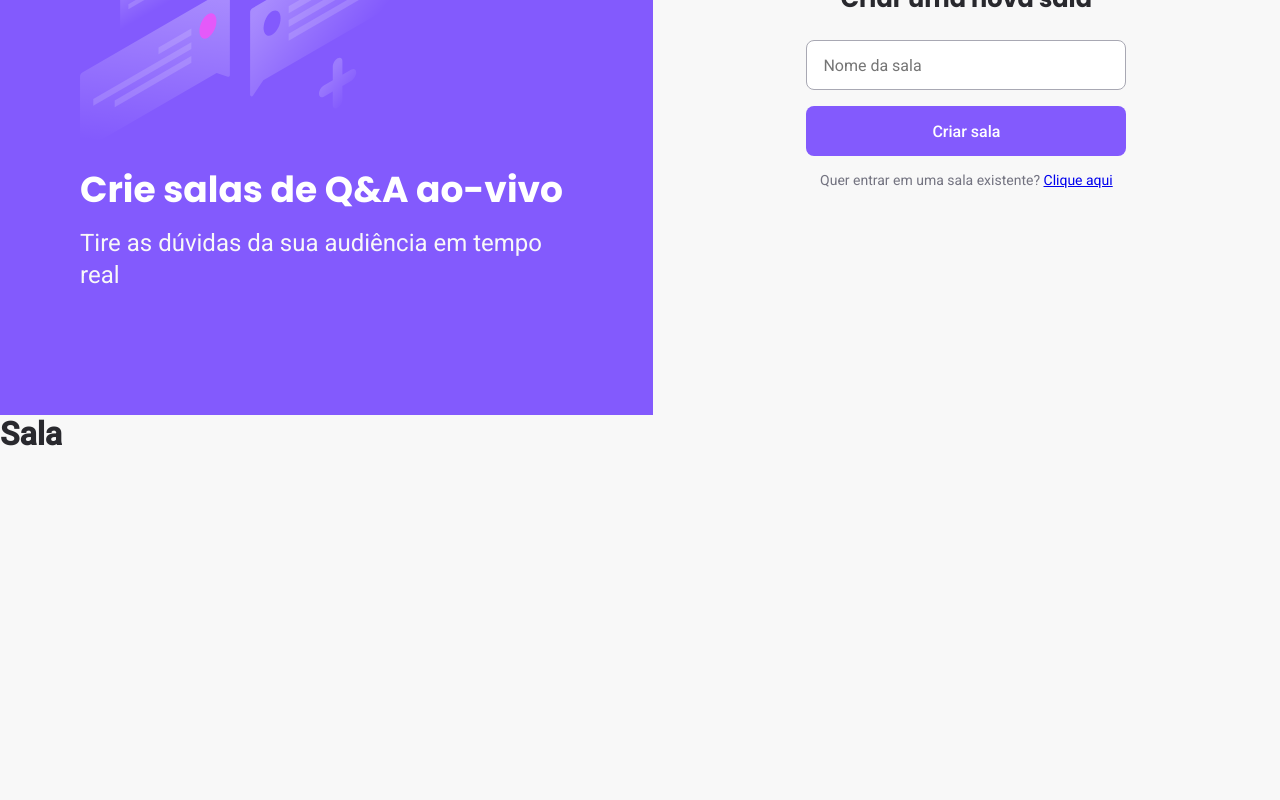
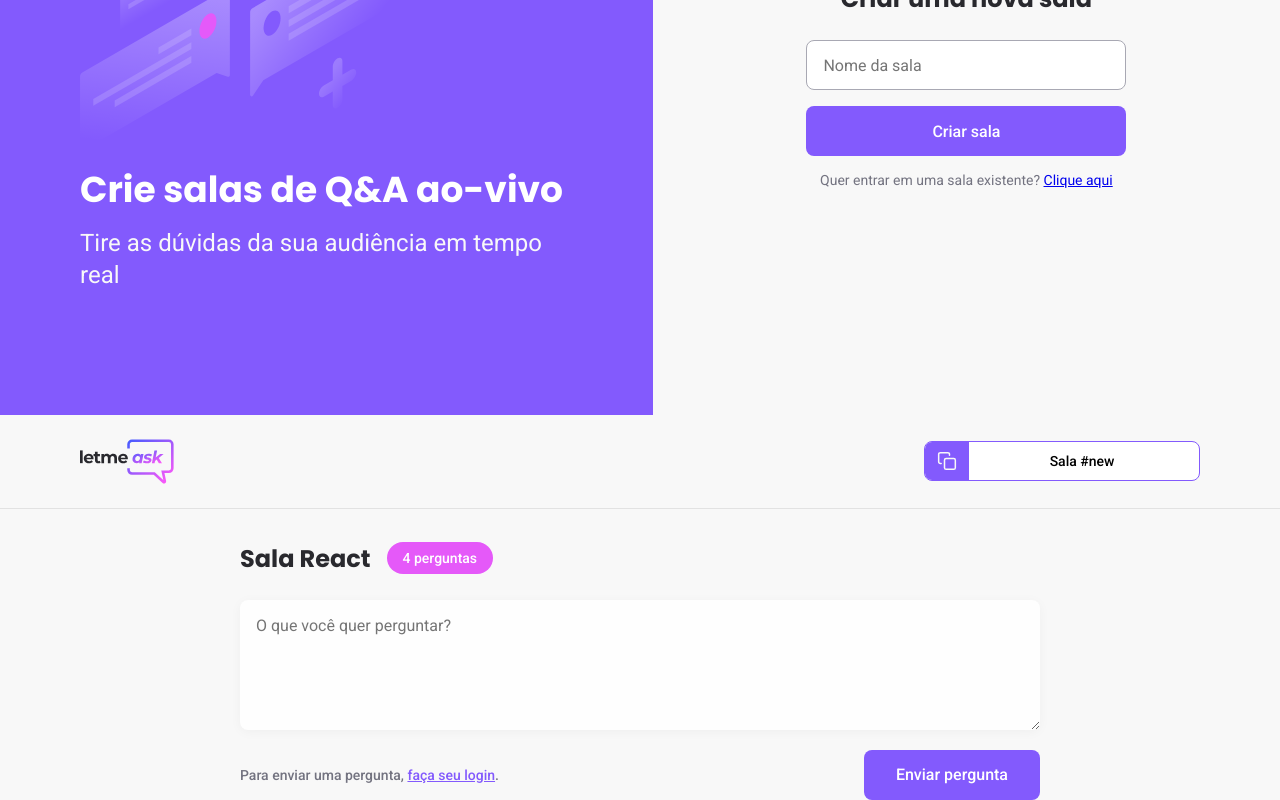
Before and after one commit to diogosilvasantana/rocketseat-nlw-06-together, a React (Create React App) app: page /rooms/new in a window 1280 px wide. Shown: the part 385-1185 px from the top of the page. Before the commit the page ends 838 px from the top, so only its background shows below. Built offline with nearby package versions, Linux system fonts and the light colour scheme; no server answers.

Commit message:
Metade aula 3 (01:01:46)

```diff
--- /dev/null
+++ b/src/components/RoomCode.tsx
@@ -0,0 +1,22 @@
+import copyImg from '../assets/images/copy.svg';
+
+import '../styles/room-code.scss';
+
+type RoomCodeProps = {
+  code: string;
+}
+
+export function RoomCode(props: RoomCodeProps) {
+  function copyRoomCodeToClipboard() {
+    navigator.clipboard.writeText(props.code)
+  }
+
+  return (
+    <button className="room-code" onClick={copyRoomCodeToClipboard}>
+      <div>
+        <img src={copyImg} alt="" />
+      </div>
+      <span> Sala #{props.code}</span>
+    </button>
+  )
+}
--- a/src/pages/Home.tsx
+++ b/src/pages/Home.tsx
@@ -1,4 +1,5 @@
 import { useHistory } from 'react-router-dom';
+import { database } from '../services/firebase';
 
 import illustrationImg from '../assets/images/illustration.svg';
 import logoImg from '../assets/images/logo.svg';
@@ -7,16 +8,36 @@
 import '../styles/auth.scss';
 import { Button } from '../components/Button';
 import { useAuth } from '../hooks/useAuth';
+import { FormEvent, useState } from 'react';
 
 export function Home() {
   const history = useHistory();
   const { user, signInWithGoogle } = useAuth();
+  const [roomCode, setRoomCode] = useState('');
 
   async function handleCreateRoom() {
     if (!user) {
       await signInWithGoogle();
     }
     history.push('/rooms/new');
+  }
+
+  async function handleJoinRoom(event: FormEvent) {
+    event.preventDefault();
+
+    if (roomCode.trim() === '') {
+      return;
+    }
+
+    const roomRef = await database.ref(`rooms/${roomCode}`).get();
+
+    if (!roomRef.exists()) {
+      alert('Room does not exists.');
+      return;
+    }
+
+    history.push(`rooms/${roomCode}`);
+
   }
 
   return (
@@ -35,10 +56,12 @@
             Crie sua sala com o Google
           </button>
           <div className="separator">ou entre em uma sala</div>
-          <form>
+          <form onSubmit={handleJoinRoom}>
             <input
               type="text"
               placeholder="Digite o código da sala"
+              onChange={event => setRoomCode(event.target.value)}
+              defaultValue={roomCode}
             />
             <Button type="submit">
               Entrar na sala
--- a/src/pages/NewRoom.tsx
+++ b/src/pages/NewRoom.tsx
@@ -1,4 +1,4 @@
-import { Link } from 'react-router-dom';
+import { Link, useHistory } from 'react-router-dom';
 
 import { FormEvent, useState } from 'react';
 
@@ -14,7 +14,7 @@
 
 export function NewRoom() {
   const { user } = useAuth();
-
+  const history = useHistory();
   const [newRoom, setNewRoom] = useState('');
 
   async function handleCreateRoom(event: FormEvent) {
@@ -30,6 +30,8 @@
       title: newRoom,
       authorId: user?.id
     })
+
+    history.push(`/rooms/${firebaseRoom.key}`)
   }
 
   return (
@@ -49,7 +51,7 @@
               type="text"
               placeholder="Nome da sala"
               onChange={event => setNewRoom(event.target.value)}
-              value={newRoom}
+              defaultValue={newRoom}
             />
             <Button type="submit">
               Criar sala
--- a/src/pages/Room.tsx
+++ b/src/pages/Room.tsx
@@ -1,5 +1,45 @@
+import { useParams } from 'react-router-dom'
+
+import logoImg from '../assets/images/logo.svg';
+import { Button } from '../components/Button';
+import { RoomCode } from '../components/RoomCode';
+
+import '../styles/room.scss';
+
+type RoomParams = {
+  id: string;
+}
+
 export function Room() {
+  const params = useParams<RoomParams>();
+
   return (
-    <h1>Sala</h1>
+    <div id="page-room">
+      <header>
+        <div className="content">
+          <img src={logoImg} alt="Letmeask" />
+          <RoomCode code={params.id}/>
+        </div>
+      </header>
+
+      <main>
+        <div className="room-title">
+          <h1>Sala React</h1>
+          <span>4 perguntas</span>
+        </div>
+
+        <form>
+          <textarea
+            placeholder="O que você quer perguntar?"
+          />
+
+          <div className="form-footer">
+            <span>Para enviar uma pergunta, <button>faça seu login</button>.</span>
+            <Button type="submit">Enviar pergunta</Button>
+          </div>
+
+        </form>
+      </main>
+    </div>
   )
 }
--- a/src/styles/button.scss
+++ b/src/styles/button.scss
@@ -1,5 +1,4 @@
 .button {
-  margin-top: 64px;
   height: 50px;
   border-radius: 8px;
   font-weight: 500;
--- /dev/null
+++ b/src/styles/room-code.scss
@@ -0,0 +1,29 @@
+.room-code {
+  height: 40px;
+  border-radius: 8px;
+  overflow: hidden;
+  background: #fff;
+  border: 1px solid #835afd;
+  cursor: pointer;
+
+  display: flex;
+
+  > div {
+    background: #835afd;
+    padding: 0 12px;
+    display: flex;
+    justify-content: center;
+    align-items: center;
+    height: 100%
+  }
+
+  span {
+    display: block;
+    align-self: center;
+    flex: 1;
+    padding: 0 16px 0 12px;
+    width: 230px;
+    font-size: 14px;
+    font-weight: 500;
+  }
+}
--- /dev/null
+++ b/src/styles/room.scss
@@ -0,0 +1,83 @@
+#page-room {
+  header {
+    padding: 24px 0;
+    border-bottom: 1px solid #e2e2e2;
+
+    .content {
+      max-width: 1120px;
+      margin: 0 auto;
+      display: flex;
+      justify-content: space-between;
+      align-items: center;
+
+      > img {
+        max-height: 45px;
+      }
+    }
+  }
+
+  main {
+    max-width: 800px;
+    margin: 0 auto;
+
+    .room-title {
+      margin: 32px 0 24px;
+      display: flex;
+      align-items: center;
+
+      h1 {
+        font-family: 'Poppins', sans-serif;
+        font-size: 24px;
+        color: #29292e;
+      }
+
+      span {
+        margin-left: 16px;
+        background: #e559f9;
+        border-radius: 9999px;
+        padding: 8px 16px;
+        color: #fff;
+        font-weight: 500;
+        font-size: 14px;
+      }
+    }
+
+    form {
+      textarea {
+        width: 100%;
+        border: 0;
+        padding: 16px;
+        border-radius: 8px;
+        background:#fefefe;
+        box-shadow: 0 2px 12px rgba(0,0,0, 0.04);
+        resize: vertical;
+        min-height: 130px;
+      }
+
+      .form-footer {
+        display: flex;
+        justify-content:space-between;
+        align-items: center;
+        margin-top: 16px;
+
+        span {
+          font-size: 14px;
+          color: #737380;
+          font-weight: 500;
+
+          button {
+            background: transparent;
+            border: 0;
+            color: #835AFD;
+            text-decoration: underline;
+            font-size: 14px;
+            font-weight: 500;
+            cursor: pointer;
+          }
+        }
+
+      }
+    }
+  }
+
+}
```
